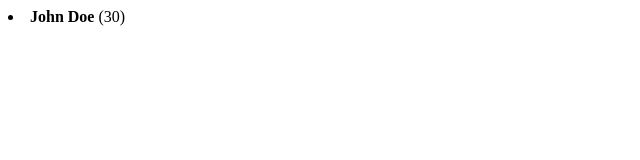
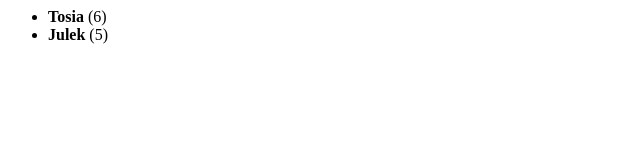
Before and after one commit to micstach/backbone-test, a website: page index.html in a window 1280 px wide. Shown: the whole page, without its empty margins (0-640 px from the left). Drawn offline with nearby package versions, Linux system fonts and the light colour scheme.

Commit message:
collection view

```diff
--- a/index.html
+++ b/index.html
@@ -1,11 +1,16 @@
 <html>
   <head>
+  </head>
+  <body>
+    <!-- templates -->
+    <script id="person-template" type="text/template">
+      <strong><%= name %></strong> (<%= age %>)
+    </script>
+
+    <!-- load scripts -->
     <script src="./bower_components/jquery/dist/jquery.min.js"></script>
     <script src="./bower_components/underscore/underscore-min.js"></script>
     <script src="./bower_components/backbone/backbone-min.js"></script>
     <script src="main.js"></script>
-  </head>
-  <body>
-
   </body>
 </html>
--- a/main.js
+++ b/main.js
@@ -1,48 +1,62 @@
-// main.js
+
 var Person = Backbone.Model.extend({
   defaults: {
     name: 'John Doe',
     age: 30,
     occupation: 'worker'
   }
-  //,
-  // validate: function(attrs) {
-  //   if ( attrs.age < 0 ) {
-  //     return "Age must be positive";
-  //   }
+});
 
-  //   if ( !attrs.name ) {
-  //     return "Person need a correct name";
-  //   }
-  // },
+var PeopleCollection = Backbone.Collection.extend({
+  model: Person
+});
 
-  // work: function() {
-  //   if ( this.get('occupation') ) {
-  //     return this.get('name') + " is working";
-  //   } else {
-  //     return this.get('name') + " is not working";
-  //   }
-  // }
+var PeopleView = Backbone.View.extend({
+  tagName: 'ul',
+
+  initialize: function() {
+    console.log(this);
+  },
+
+  render: function() {
+
+    this.collection.each(function(person) {
+      var personView = new PersonView( {model: person} ) ;
+      this.$el.append( personView.render().$el );
+    }, this);
+
+    return this;
+  }
 });
 
 var PersonView = Backbone.View.extend({
   tagName: 'li',
 
-  template: _.template("<strong><%= name %></strong> (<%= age %>)"),
-
-  initialize: function() {
-    this.render();
-  },
+  // optional-> template: '#person-template',
+  template: _.template( $('#person-template').html() ),
 
   render: function() {
-    this.$el.html( this.template(this.model.toJSON()) );
+    // optional->  var template = _.template( $(this.template).html() );
+    this.$el.html( this.template( this.model.toJSON() ) );
+
+    return this;
   }
 });
 
-var person = new Person();
+var peopleCollection = new PeopleCollection([
+  {
+    name: "Tosia",
+    age: 6
+  },
+  {
+    name: "Julek",
+    age: 5
+  }
+]);
 
-var personView = new PersonView({model: person});
+var peopleView = new PeopleView({collection: peopleCollection});
 
-$(document).ready(function(){
-  $(document.body).append(personView.$el);
+$(document).ready(function() {
+
+  $(document.body).append(peopleView.render().el);
 });
```
